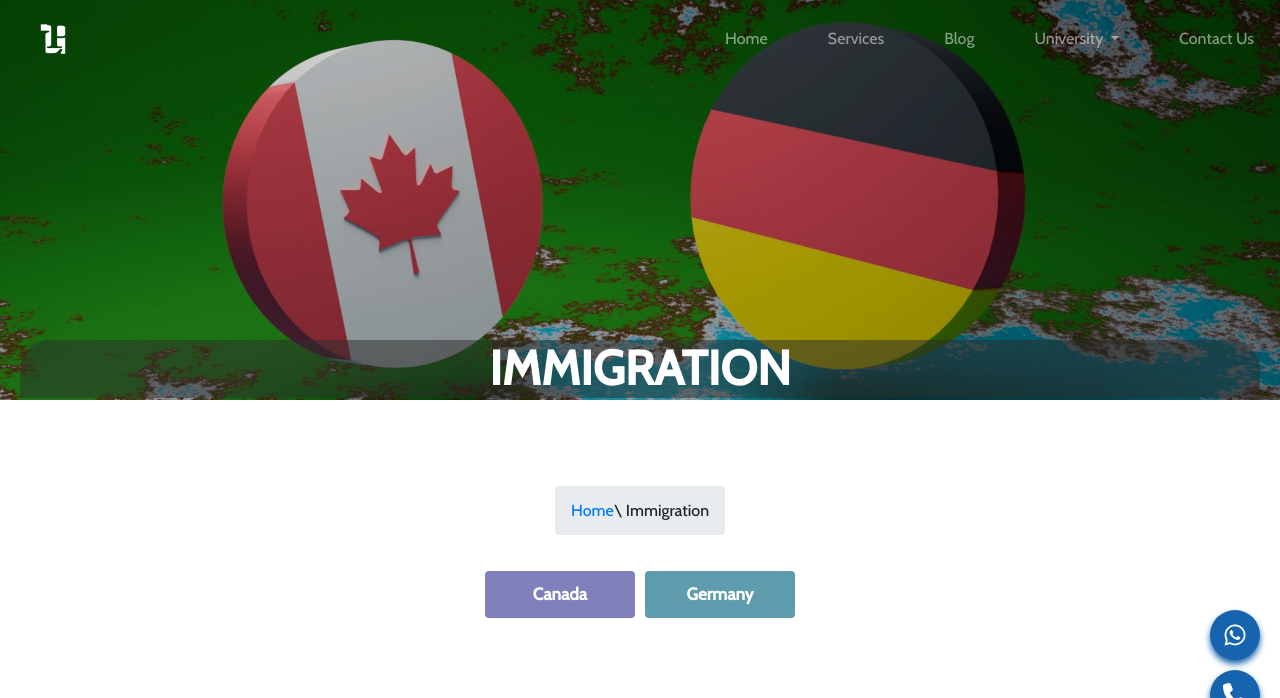
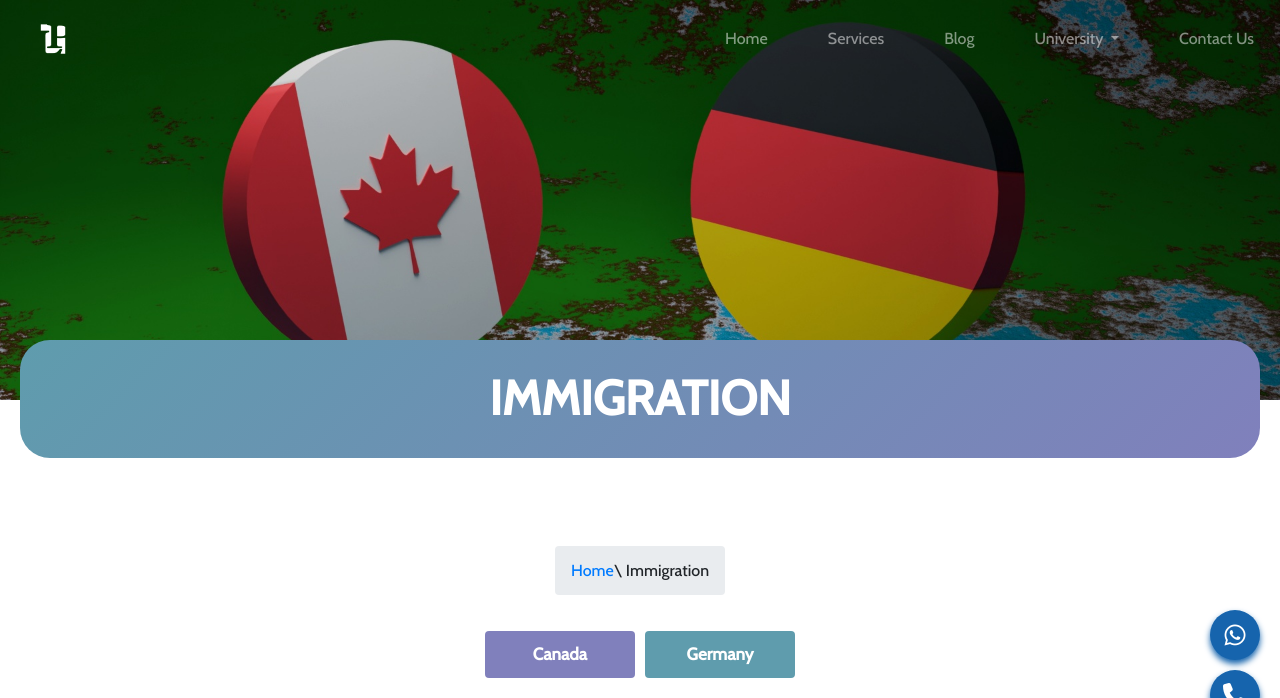
Before and after one commit to lifeplannerdev/lpdev, a Django app: page /canada/ in a window 1280 px wide. Shown: the top 698 px of the page. Run offline with Django 5.2, Linux system fonts and the light colour scheme; some libraries are stand-ins or nearby versions; some web fonts are replaced.

Commit message:
5th commit

```diff
--- a/templates/canada.html
+++ b/templates/canada.html
@@ -299,7 +299,7 @@
 </style>
 <div  style="background-color: #ffffff00;
 border-radius: 20;padding:20px;margin-bottom: 60px;margin-top: -80px;">
-        <h1 class="text-center text-white blurIn" style="font-weight: bold;background-color: #2e2e2e82;border-top-left-radius: 30px;border-top-right-radius: 30px;">IMMIGRATION</h1>
+        <h1 class="text-center text-white blurIn" style="font-weight: bold;background:linear-gradient(135deg, #5f9cad, #8080bc);border-radius: 30px;padding:30px;">IMMIGRATION</h1>
     </div>
 
     <style>
```
Also changed, not shown: static/immigration2.jpg.
